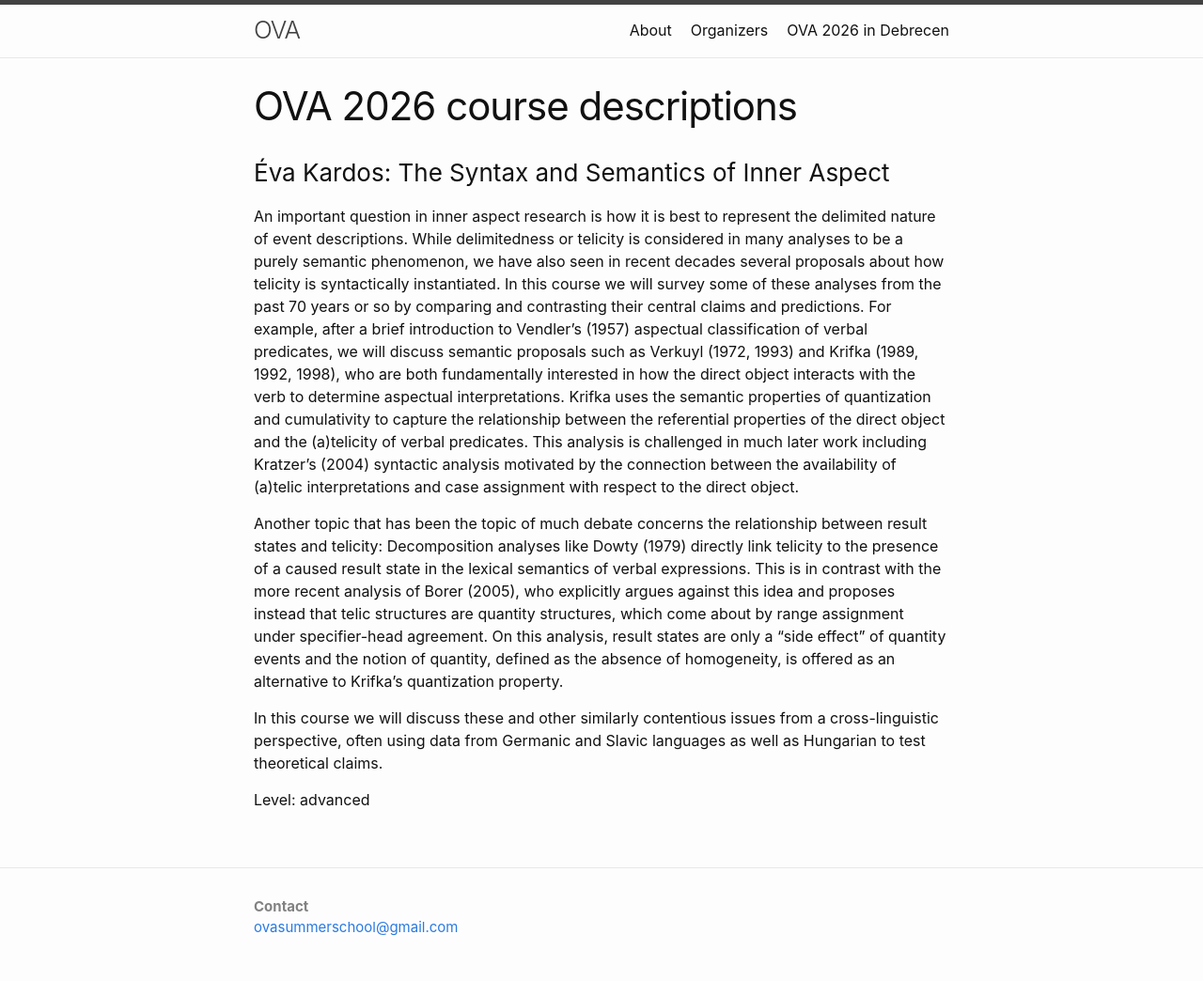
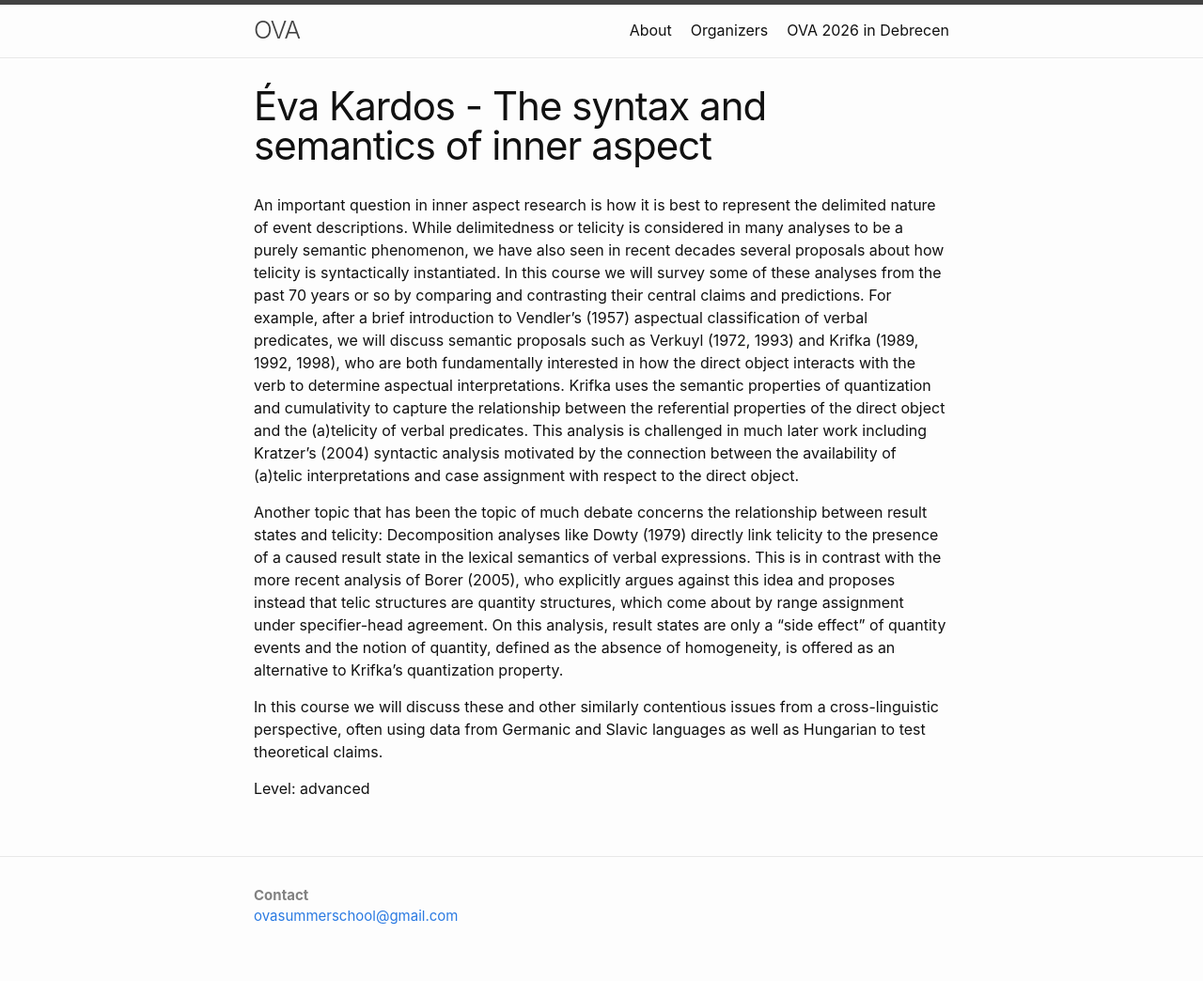
Before and after one commit to ovaschool/ovaschool.github.io, a Jekyll site: the page built from staticpages/ova2026-kardos.markdown, in a window 1280 px wide. Shown: the whole page at 94% size. Built offline with Jekyll 4.4.1, drawn with Linux system fonts in a browser that asks for light colours.

Commit message:
Update ova2026-kardos.markdown

```diff
--- a/staticpages/ova2026-kardos.markdown
+++ b/staticpages/ova2026-kardos.markdown
@@ -1,11 +1,9 @@
 ---
 layout: page
-title: OVA 2026 course descriptions
+title: Éva Kardos - The syntax and semantics of inner aspect
 permalink: ova2026-kardos
 exclude: true
 ---
-
-### Éva Kardos: The Syntax and Semantics of Inner Aspect
 
 An important question in inner aspect research is how it is best to represent the delimited nature of event descriptions. While delimitedness or telicity is considered in many analyses to be a purely semantic phenomenon, we have also seen in recent decades several proposals about how telicity is syntactically instantiated. In this course we will survey some of these analyses from the past 70 years or so by comparing and contrasting their central claims and predictions. For example, after a brief introduction to Vendler’s (1957) aspectual classification of verbal predicates, we will discuss semantic proposals such as Verkuyl (1972, 1993) and Krifka (1989, 1992, 1998), who are both fundamentally interested in how the direct object interacts with the verb to determine aspectual interpretations. Krifka uses the semantic properties of quantization and cumulativity to capture the relationship between the referential properties of the direct object and the (a)telicity of verbal predicates. This analysis is challenged in much later work including Kratzer’s (2004) syntactic analysis motivated by the connection between the availability of (a)telic interpretations and case assignment with respect to the direct object.
 
```
